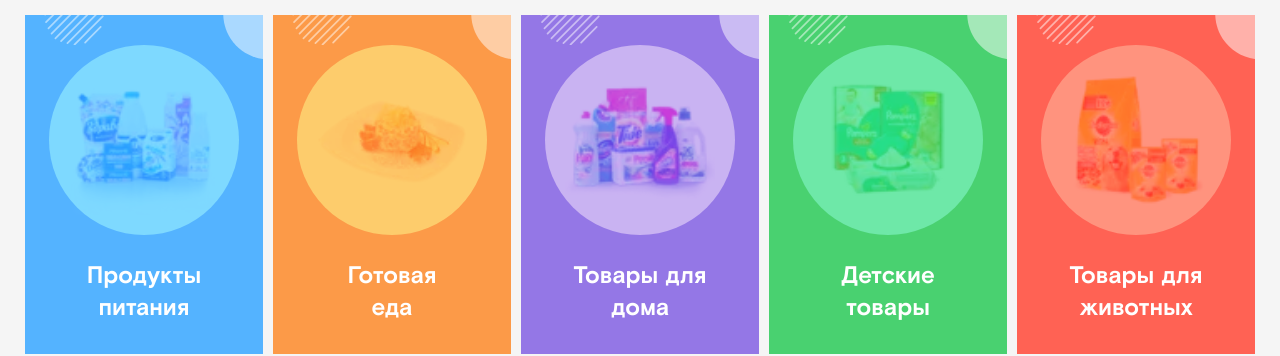
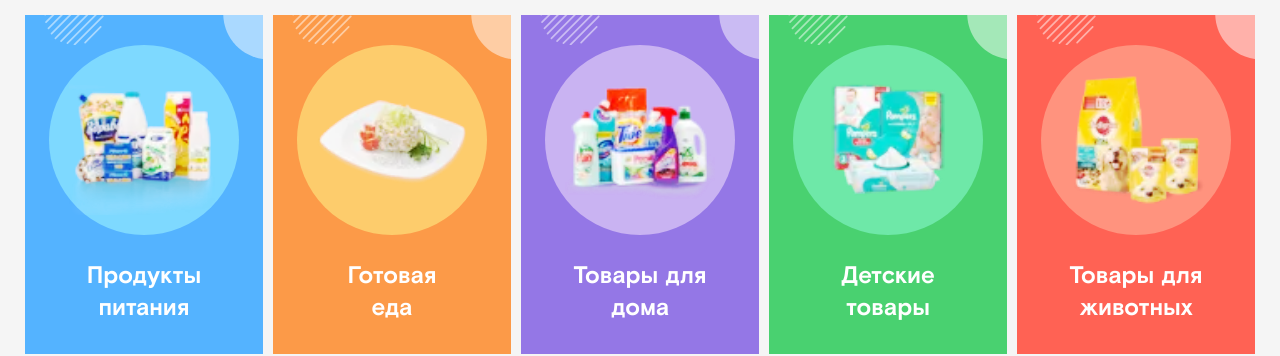
Before and after one commit to egorsv1985/globus, a plain HTML site: page home.html in a window 1280 px wide. Shown: the part 469-825 px from the top of the page. Drawn offline with Linux system fonts and the light colour scheme.

Commit message:
fix bags in section catalog box-img

```diff
--- a/css/style.css
+++ b/css/style.css
@@ -324,12 +324,12 @@ h6 {
   }
 }
 .catalog__item {
-  padding: 24px 20px;
+  padding: 40px 20px 24px;
   position: relative;
 }
 @media only screen and (min-width: 1023px) {
   .catalog__item {
-    padding: 30px 20px;
+    padding: 50px 20px 30px;
   }
 }
 .catalog__item::before {
@@ -386,7 +386,11 @@ h6 {
   background-color: #ff6254;
 }
 .catalog__item:last-child {
+  padding-top: 66px;
   background-color: #f0f4fe;
+}
+.catalog__item:last-child .catalog__link {
+  gap: 60px;
 }
 @media only screen and (min-width: 1279px) {
   .catalog__item:last-child {
@@ -405,26 +409,35 @@ h6 {
   display: flex;
   align-items: center;
   flex-direction: column;
-  gap: 18px;
+  gap: 35px;
 }
 @media only screen and (min-width: 1023px) {
   .catalog__link {
-    gap: 25px;
+    gap: 45px;
   }
 }
 .catalog__box-img {
-  width: 124px;
-  height: 124px;
   display: flex;
   justify-content: center;
   align-items: center;
+  position: relative;
+}
+.catalog__box-img::before {
+  content: "";
+  display: block;
+  width: 124px;
+  height: 124px;
+  position: absolute;
+  top: 50%;
+  left: 50%;
+  transform: translate(-50%, -50%);
   border-radius: 50%;
   background-color: #fff;
   mix-blend-mode: overlay;
   opacity: 0.5;
 }
 @media only screen and (min-width: 1023px) {
-  .catalog__box-img {
+  .catalog__box-img::before {
     width: 190px;
     height: 190px;
   }
--- a/home.html
+++ b/home.html
@@ -6,7 +6,7 @@
 	<meta charset="UTF-8">
 	<meta name="format-detection" content="telephone=no">
 	<!-- <style>body{opacity: 0;}</style> -->
-	<link rel="stylesheet" href="css/style.min.css?_v=20220721100526">
+	<link rel="stylesheet" href="css/style.min.css?_v=20220721133931">
 
 	<!-- <meta name="robots" content="noindex, nofollow"> -->
 	<meta name="viewport" content="width=device-width, initial-scale=1.0">
@@ -257,7 +257,7 @@
 		</main>
 	</div>
 
-	<script src="js/app.min.js?_v=20220721100526"></script>
+	<script src="js/app.min.js?_v=20220721133931"></script>
 </body>
 
 </html>
```
Also changed, not shown: css/style.min.css.
